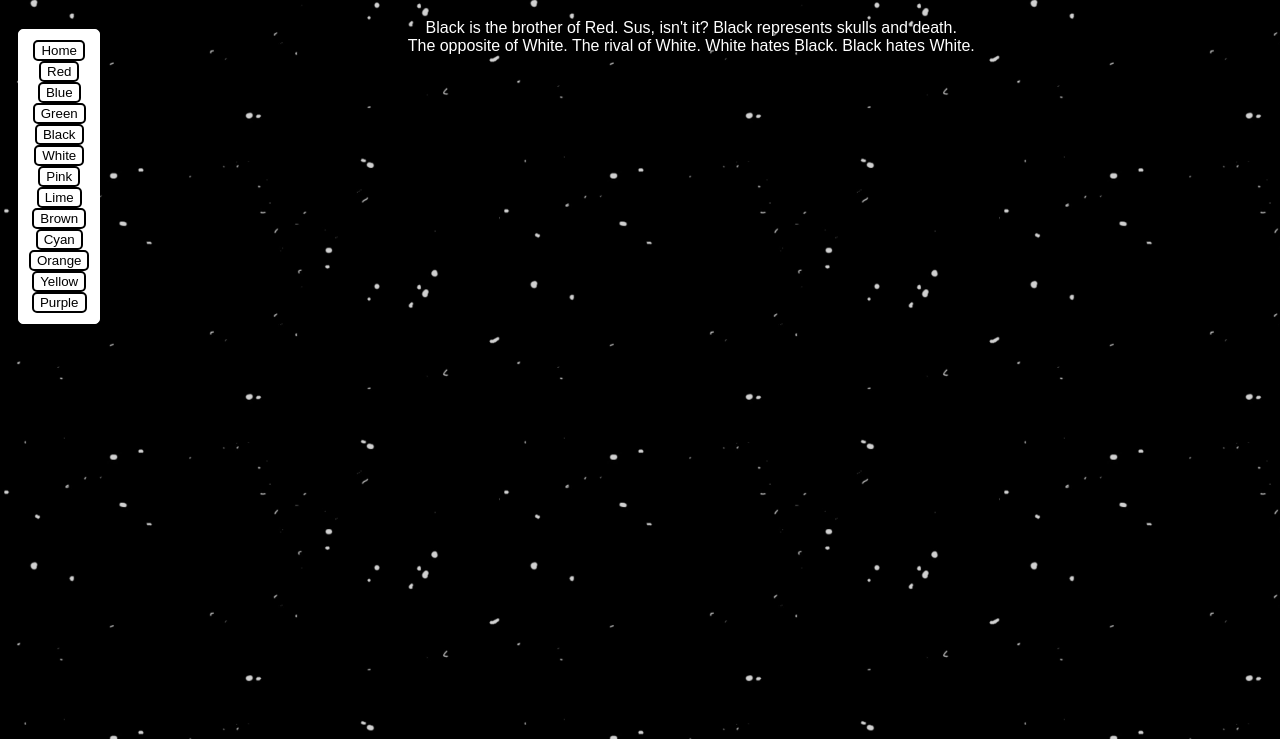
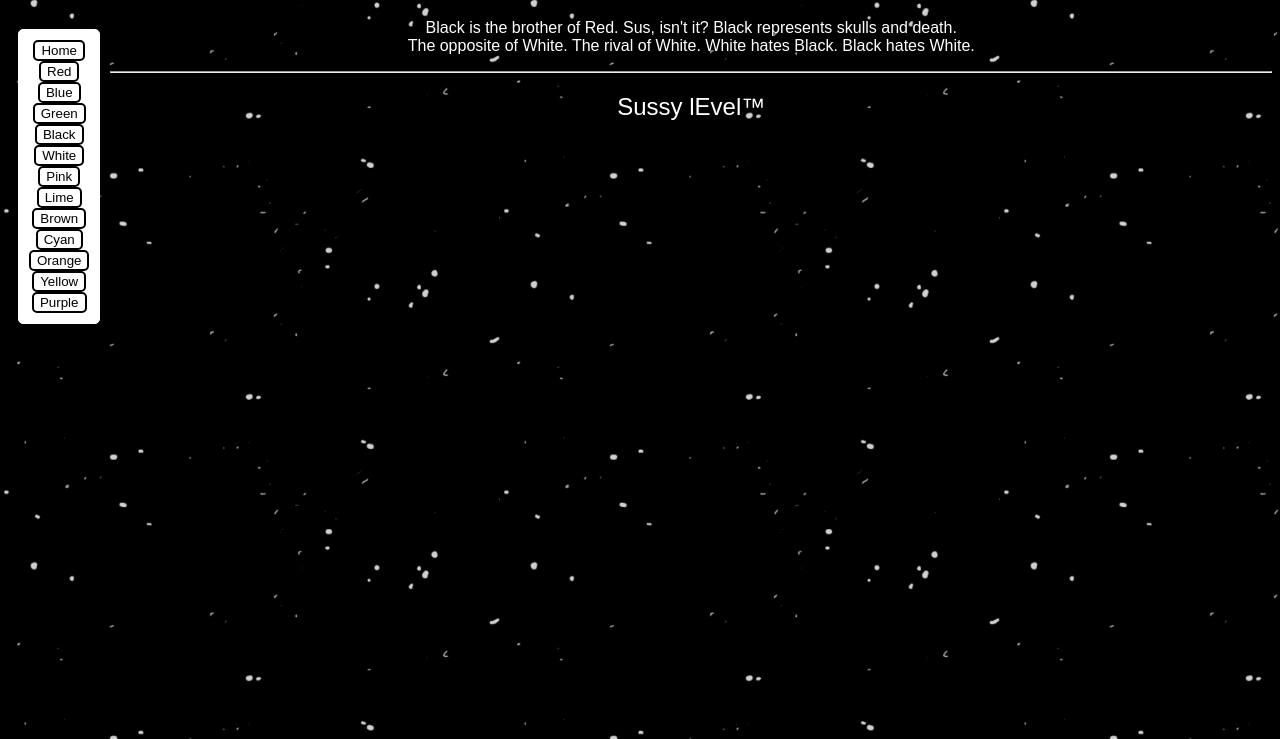
Before and after one commit to bilal-darwish/amoguscolors, a plain HTML site: page black.html in a window 1280 px wide. Shown: the part 61-800 px from the top of the page. Drawn offline with Linux system fonts and the light colour scheme.

Commit message:
Update black.html

```diff
--- a/black.html
+++ b/black.html
@@ -26,5 +26,9 @@
 
     <p>Black is the brother of Red. Sus, isn't it? Black represents skulls and death. <br>
     The opposite of White. The rival of White. White hates Black. Black hates White.</p>
+
+    <hr>
+
+    <h2>Sussy lEvel™</h2>
   </body>
 </html>
```
